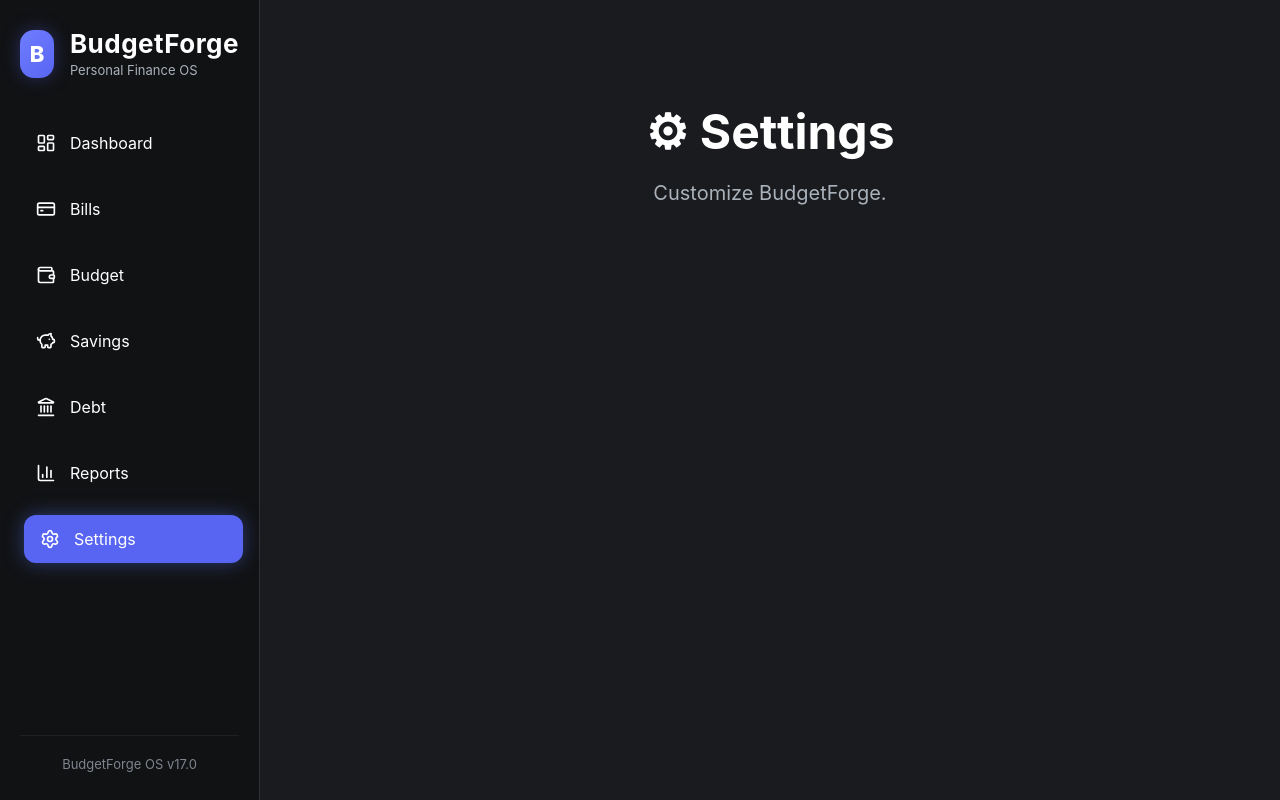
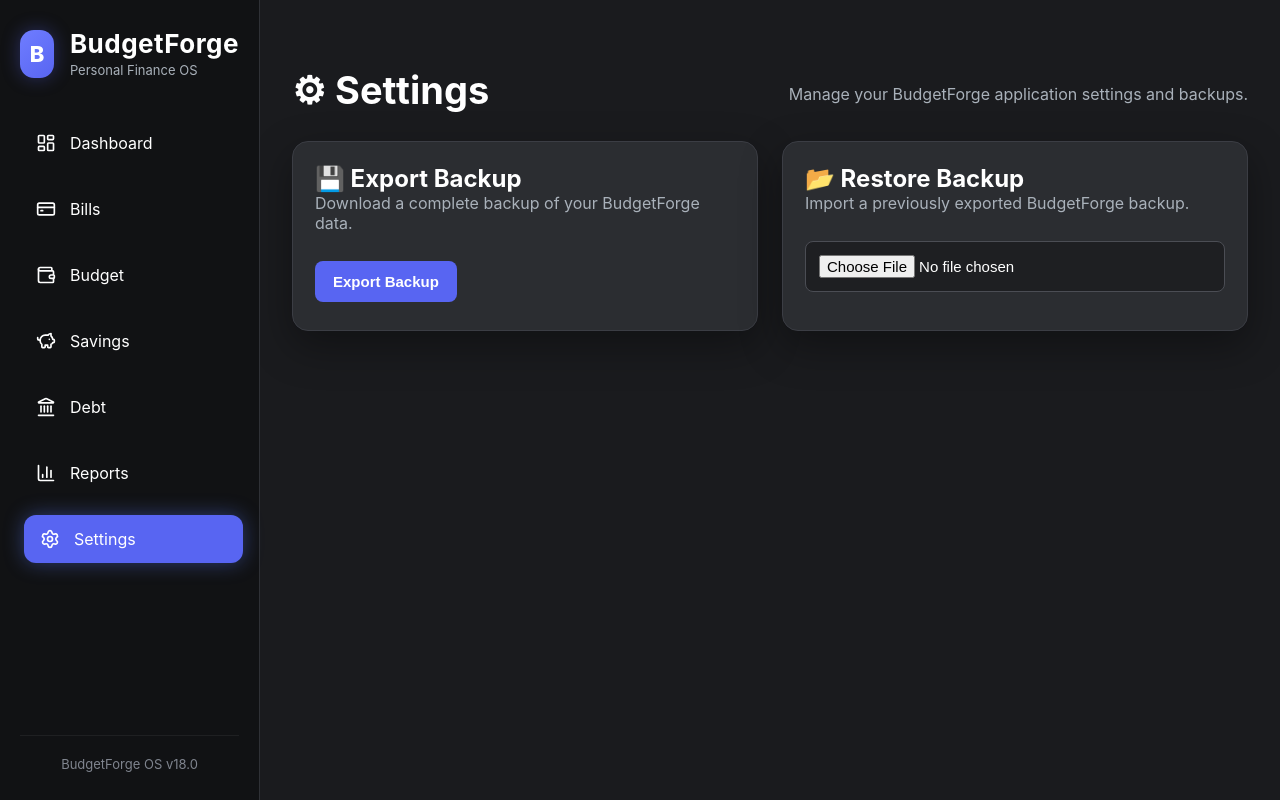
Before and after one commit to river-log/BudgetForge, a React (Vite) app: page /settings in a window 1280 px wide. Built offline with nearby package versions, Linux system fonts and the light colour scheme.

Commit message:
Version 18.0 - Backup & Restore

```diff
--- a/src/config/version.js
+++ b/src/config/version.js
@@ -1 +1 @@
-export const APP_VERSION = "17.0";
+export const APP_VERSION = "18.0";
--- a/src/pages/SettingsPage.jsx
+++ b/src/pages/SettingsPage.jsx
@@ -1,12 +1,27 @@
+import ExportDataCard from "../widgets/ExportDataCard";
+import ImportDataCard from "../widgets/ImportDataCard";
+
 function SettingsPage() {
   return (
-    <div className="coming-soon">
-      <h1>⚙ Settings</h1>
+    <>
+      <div className="dashboard-header">
+        <h1>⚙ Settings</h1>
 
-      <p>
-        Customize BudgetForge.
-      </p>
-    </div>
+        <p className="text-muted">
+          Manage your BudgetForge
+          application settings and backups.
+        </p>
+      </div>
+
+      <div
+        className="widget-grid"
+        style={{ marginTop: "24px" }}
+      >
+        <ExportDataCard />
+
+        <ImportDataCard />
+      </div>
+    </>
   );
 }
 
--- /dev/null
+++ b/src/widgets/ExportDataCard.jsx
@@ -0,0 +1,67 @@
+function ExportDataCard() {
+  function exportData() {
+    const backup = {
+      version: "18.0",
+      exportDate: new Date().toISOString(),
+
+      income: JSON.parse(
+        localStorage.getItem("monthlyIncome") || "0"
+      ),
+
+      bills: JSON.parse(
+        localStorage.getItem("budgetforge-bills") || "[]"
+      ),
+
+      savings: JSON.parse(
+        localStorage.getItem("budgetforge-savings") || "[]"
+      ),
+
+      debts: JSON.parse(
+        localStorage.getItem("budgetforge-debts") || "[]"
+      ),
+    };
+
+    const blob = new Blob(
+      [JSON.stringify(backup, null, 2)],
+      {
+        type: "application/json",
+      }
+    );
+
+    const url = URL.createObjectURL(blob);
+
+    const link = document.createElement("a");
+
+    const date = new Date()
+      .toISOString()
+      .split("T")[0];
+
+    link.href = url;
+
+    link.download = `BudgetForge-${date}.json`;
+
+    link.click();
+
+    URL.revokeObjectURL(url);
+  }
+
+  return (
+    <div className="widget">
+      <h2>💾 Export Backup</h2>
+
+      <p className="text-muted">
+        Download a complete backup of your
+        BudgetForge data.
+      </p>
+
+      <button
+        style={{ marginTop: "20px" }}
+        onClick={exportData}
+      >
+        Export Backup
+      </button>
+    </div>
+  );
+}
+
+export default ExportDataCard;
--- /dev/null
+++ b/src/widgets/ImportDataCard.jsx
@@ -0,0 +1,75 @@
+function ImportDataCard() {
+  function importData(event) {
+    const file = event.target.files[0];
+
+    if (!file) return;
+
+    const reader = new FileReader();
+
+    reader.onload = (e) => {
+      try {
+        const backup = JSON.parse(e.target.result);
+
+        if (
+          !backup.version ||
+          !backup.exportDate
+        ) {
+          alert("Invalid BudgetForge backup.");
+          return;
+        }
+
+        localStorage.setItem(
+          "monthlyIncome",
+          JSON.stringify(backup.income)
+        );
+
+        localStorage.setItem(
+          "budgetforge-bills",
+          JSON.stringify(backup.bills || [])
+        );
+
+        localStorage.setItem(
+          "budgetforge-savings",
+          JSON.stringify(backup.savings || [])
+        );
+
+        localStorage.setItem(
+          "budgetforge-debts",
+          JSON.stringify(backup.debts || [])
+        );
+
+        alert(
+          "Backup restored successfully!\n\nBudgetForge will now reload."
+        );
+
+        window.location.reload();
+      } catch {
+        alert(
+          "This is not a valid BudgetForge backup."
+        );
+      }
+    };
+
+    reader.readAsText(file);
+  }
+
+  return (
+    <div className="widget">
+      <h2>📂 Restore Backup</h2>
+
+      <p className="text-muted">
+        Import a previously exported
+        BudgetForge backup.
+      </p>
+
+      <input
+        type="file"
+        accept=".json"
+        onChange={importData}
+        style={{ marginTop: "20px" }}
+      />
+    </div>
+  );
+}
+
+export default ImportDataCard;
```
Also changed, not shown: 2 other files (tests, documents, lock files or other folders).
